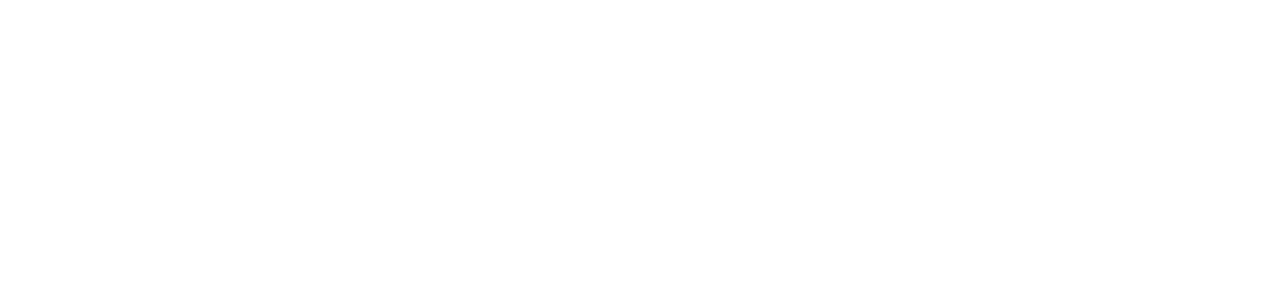
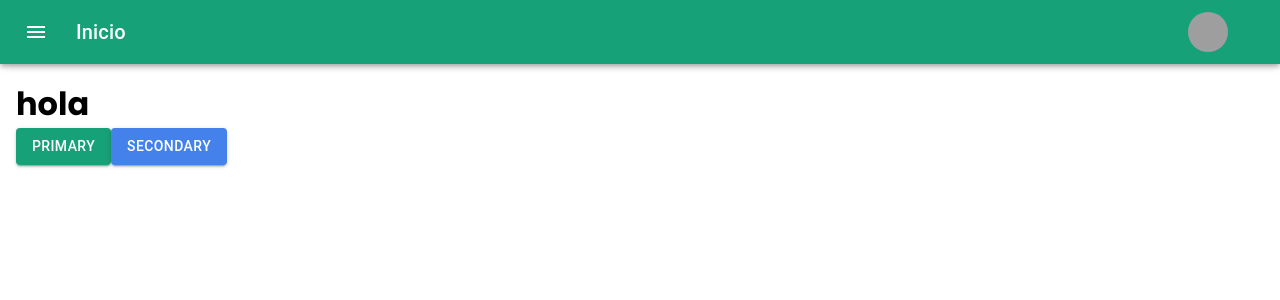
Before and after one commit to AlexRose97/SemiProyectoG4, a React (Create React App) app in the folder covidas/: page /Inicio in a window 1280 px wide. Shown: the top 300 px of the page. Built offline with nearby package versions, Linux system fonts and the light colour scheme; sample sign-in values are in the browser's storage; grey boxes are pictures that could not be loaded.

Commit message:
variable de sesion

```diff
--- a/covidas/package.json
+++ b/covidas/package.json
@@ -13,6 +13,7 @@
     "react-dom": "^17.0.2",
     "react-router-dom": "^5.2.0",
     "react-scripts": "^4.0.3",
+    "sweetalert2": "^10.16.5",
     "web-vitals": "^1.1.1"
   },
   "scripts": {
--- a/covidas/src/App.js
+++ b/covidas/src/App.js
@@ -1,16 +1,35 @@
 import React from "react";
 import { BrowserRouter as Router, Switch, Route } from "react-router-dom";
 
-import { Inicio } from "./Ingreso/RegistroyLogin";
+import { ProtecPage } from "./Sesion/ProtecPage";
+
+import { RegistroyLogin } from "./Ingreso/RegistroyLogin";
+import { Inicio } from "./Paginas/Inicio";
+
+import { createMuiTheme } from "@material-ui/core/styles";
+import { ThemeProvider } from "@material-ui/styles";
+
+const theme = createMuiTheme({
+  palette: {
+    primary: {
+      main: "#17a178",
+    },
+    secondary: {
+      main: "#4481eb",
+    },
+  },
+});
 
 function App() {
   return (
     <Router>
-      <div className="App">
+      <ThemeProvider theme={theme}>
         <Switch>
-          <Route path="/" exact component={Inicio} />
+          <Route path="/" exact component={RegistroyLogin} />
+          <ProtecPage path="/Inicio" exact component={Inicio} />
+          <ProtecPage component={Inicio} />
         </Switch>
-      </div>
+      </ThemeProvider>
     </Router>
   );
 }
--- a/covidas/src/Ingreso/RegistroyLogin.jsx
+++ b/covidas/src/Ingreso/RegistroyLogin.jsx
@@ -1,11 +1,13 @@
 import React from "react";
-import { IconButton } from "@material-ui/core";
+import { Button, IconButton } from "@material-ui/core";
 import { PhotoCamera } from "@material-ui/icons";
 import "./style.css";
 import imgLogin from "./img/log.svg";
 import imgRegistro from "./img/register.svg";
 
-export class Inicio extends React.Component {
+import Credenciales from "../Sesion/Credenciales";
+
+export class RegistroyLogin extends React.Component {
   render() {
     return (
       <div style={{ minWidth: "100%" }}>
@@ -17,19 +19,53 @@ export class Inicio extends React.Component {
 
 export default function FullInicio({ props }) {
   //variables
-  const [fperfil, setfperfil] = React.useState(
-    "https://encrypted-tbn0.gstatic.com/images?q=tbn:ANd9GcQuUEPOKj_QDRKMi_9yr_Z30Hlg43b4BQzcWg&usqp=CAU"
-  );
+  const [fperfil, setfperfil] = React.useState(Credenciales.PerfilDefault);
+  const [fcargada, setfcargada] = React.useState(false);
+  //------------evitar entrar al registro/login al tener session
+  React.useEffect(() => {
+    if (Credenciales.isAuthenticated()) {
+      //console.log("logueado")
+      props.history.push("/Inicio");
+    } else {
+      //console.log("no logueado")
+    }
+  }, []);
 
-  //Funciones que permiten cambiar entre login/registro
+  //------------metodo para cargar fotos
+  const metodoFoto = (e) => {
+    const reader = new FileReader();
+    reader.onload = () => {
+      if (reader.readyState === 2) {
+        setfperfil(reader.result);
+        setfcargada(true);
+      }
+    };
+    reader.readAsDataURL(e.target.files[0]);
+  };
+
+  //--------------Metodo para registrar
+  const metodoRegistrar = () => {};
+  //--------------Metodo para el login
+  const metodoIngresar = () => {
+    //crear el json de session
+    const session = {
+      idUser: 1,
+      nombre: "Alex",
+    };
+    //guardar sesion en el localStorage
+    Credenciales.login(session);
+    console.log(Credenciales.isAuthenticated());
+    //navegar hacia el inicio
+    props.history.push("/Inicio");
+  };
+
+  //--------------Funciones que permiten cambiar entre login/registro
   const mostrarRegistro = () => {
     const container = document.querySelector(".container");
     container.classList.add("sign-up-mode");
-    //container.classList.remove("sign-up-mode");
   };
   const mostrarLogin = () => {
     const container = document.querySelector(".container");
-    //container.classList.add("sign-up-mode");
     container.classList.remove("sign-up-mode");
   };
   return (
@@ -46,7 +82,7 @@ export default function FullInicio({ props }) {
               <i className="fas fa-lock"></i>
               <input type="password" placeholder="Password" />
             </div>
-            <button className="btn" onClick={() => {}}>
+            <button className="btn" onClick={metodoIngresar}>
               Ingresar
             </button>
 
@@ -64,16 +100,34 @@ export default function FullInicio({ props }) {
                 width: 300,
                 height: 200,
                 backgroundImage: "url(" + fperfil + ")",
-                backgroundSize: "cover",
+                backgroundPosition: "center",
+                backgroundRepeat: "no-repeat",
+                backgroundSize: "contain",
                 display: "flex",
                 flexFlow: "wrap",
                 justifyContent: "center",
                 alignContent: "flex-end",
               }}
             >
-              <button className="btn" onClick={() => {}}>
-                Perfil
-              </button>
+              <input
+                accept="image/*"
+                style={{ display: "none" }}
+                id="contained-button-file"
+                multiple
+                type="file"
+                onChange={metodoFoto}
+              />
+              <label htmlFor="contained-button-file">
+                <Button
+                  variant="contained"
+                  color="primary"
+                  component="span"
+                  startIcon={<PhotoCamera />}
+                >
+                  Cargar Foto
+                </Button>
+              </label>
+
               <div style={{ width: "60%" }}></div>
             </div>
             <div className="input-field">
@@ -88,7 +142,7 @@ export default function FullInicio({ props }) {
               <i className="fas fa-lock"></i>
               <input type="password2" placeholder="Confirmar contraseña" />
             </div>
-            <button className="btn" onClick={() => {}}>
+            <button className="btn" onClick={metodoRegistrar}>
               Guardar
             </button>
           </div>
--- /dev/null
+++ b/covidas/src/Navbar/Navbar.jsx
@@ -0,0 +1,125 @@
+import React, { useState } from "react";
+import { makeStyles } from "@material-ui/core/styles";
+import AppBar from "@material-ui/core/AppBar";
+import Toolbar from "@material-ui/core/Toolbar";
+import Typography from "@material-ui/core/Typography";
+import Button from "@material-ui/core/Button";
+import IconButton from "@material-ui/core/IconButton";
+import MenuIcon from "@material-ui/icons/Menu";
+import { Avatar, Drawer, MenuItem } from "@material-ui/core";
+
+import Credenciales from "../Sesion/Credenciales";
+
+const useStyles = makeStyles((theme) => ({
+  root: {
+    flexGrow: 1,
+  },
+  menuButton: {
+    marginRight: theme.spacing(2),
+  },
+  title: {
+    flexGrow: 1,
+  },
+}));
+
+export default function Navbar({ props, tituloP, foto , colorB}) {
+  const classes = useStyles();
+  const [openDraw, setopenDraw] = useState(false);
+  const [anchor, setAnchor] = useState("left");
+
+  const abrirMenu = () => {
+    setAnchor("left");
+    setopenDraw(true);
+  };
+  const abrirPerfil = () => {
+    setAnchor("right");
+    setopenDraw(true);
+  };
+
+  const salir = () => {
+    Credenciales.logout();
+    props.history.push("/");
+  };
+  const irInicio = () => {
+    props.history.push("/Inicio");
+  };
+  const irPerfil = () => {
+    props.history.push("/Perfil");
+  };
+  const irAlbumes = () => {
+    props.history.push("/Albumes");
+  };
+  const irFotos = () => {
+    props.history.push("/Fotos");
+  };
+  const irChatBot = () => {
+    props.history.push("/ChatBot");
+  };
+
+  return (
+    <div className={classes.root}>
+      <AppBar position="fixed" style={{backgroundColor:colorB}}>
+        <Toolbar>
+          <IconButton
+            edge="start"
+            className={classes.menuButton}
+            color="inherit"
+            aria-label="menu"
+            onClick={abrirMenu}
+          >
+            <MenuIcon />
+          </IconButton>
+          <Typography variant="h6" className={classes.title}>
+            {tituloP}
+          </Typography>
+          <MenuItem>
+            <Button color="inherit" onClick={abrirPerfil}>
+              <Avatar alt="Remy Sharp" src={foto} />
+            </Button>
+          </MenuItem>
+        </Toolbar>
+      </AppBar>
+      <Toolbar />
+      <Drawer
+        anchor={anchor}
+        open={openDraw}
+        onClose={() => setopenDraw(false)}
+      >
+        <div
+          style={{
+            width: "250px",
+            height: "100%",
+            display: "flex",
+            flexDirection: "column",
+          }}
+        >
+          {anchor === "left" ? (
+            <div>
+              <Button style={{ width: "100%" }} onClick={irInicio}>
+                Inicio
+              </Button>
+              <Button style={{ width: "100%" }} onClick={irPerfil}>
+                Perfil
+              </Button>
+              <Button style={{ width: "100%" }} onClick={irAlbumes}>
+                Albumes
+              </Button>
+              <Button style={{ width: "100%" }} onClick={irFotos}>
+                Fotos
+              </Button>
+              <Button style={{ width: "100%" }} onClick={irChatBot}>
+                Ayuda
+              </Button>
+            </div>
+          ) : (
+            <div>
+              <Button style={{ width: "100%" }} onClick={salir}>
+                Salir
+              </Button>
+            </div>
+          )}
+        </div>
+      </Drawer>
+    </div>
+  );
+}
--- /dev/null
+++ b/covidas/src/Paginas/Inicio.jsx
@@ -0,0 +1,73 @@
+import React from "react";
+import Navbar from "../Navbar/Navbar";
+import { makeStyles } from "@material-ui/core/styles";
+import Button from "@material-ui/core/Button";
+import Credenciales from "../Sesion/Credenciales";
+
+export class Inicio extends React.Component {
+  render() {
+    return (
+      <div style={{ minWidth: "100%" }}>
+        <Navbar
+          props={this.props}
+          tituloP={"Inicio"}
+          foto={Credenciales.PerfilDefault}
+          //colorB="#c02748"
+          //colorB="#ffa600"
+        />
+        <FullInicio props={this.props} />
+      </div>
+    );
+  }
+}
+
+const useStyles = makeStyles((theme) => ({
+  root: {
+    flexGrow: 1,
+    padding: theme.spacing(2),
+  },
+  paper: {
+    padding: theme.spacing(2),
+  },
+  photo: {
+    maxWidth: 300,
+    maxHeight: 300,
+    //borderRadius: "50%",
+  },
+  formControl: {
+    margin: theme.spacing(1),
+    minWidth: 120,
+  },
+  input: {
+    display: "none",
+  },
+}));
+
+export default function FullInicio({ props }) {
+  const classes = useStyles();
+  const [newfoto, setnewfoto] = React.useState(Credenciales.PerfilDefault);
+  const [fcargada, setfcargada] = React.useState(false);
+  //--------------------------- cargar foto
+  const CargarFoto = (e) => {
+    const reader = new FileReader();
+    reader.onload = () => {
+      if (reader.readyState === 2) {
+        setnewfoto(reader.result);
+        setfcargada(true);
+      }
+    };
+    reader.readAsDataURL(e.target.files[0]);
+  };
+
+  return (
+    <div className={classes.root}>
+      <h1>hola</h1>
+      <Button variant="contained" color="primary">
+        Primary
+      </Button>
+      <Button variant="contained" color="secondary">
+        Secondary
+      </Button>
+    </div>
+  );
+}
--- /dev/null
+++ b/covidas/src/Sesion/Credenciales.jsx
@@ -0,0 +1,24 @@
+class Credenciales {
+  constructor() {
+    this.authenticated = false;
+    this.host = "localhost";
+    //variables Register-------
+    this.PerfilDefault =
+      "https://i.pinimg.com/236x/d2/28/71/d22871b6c9e94e1d973663bbe1d0b276.jpg";
+  }
+  login(user) {
+    window.localStorage.setItem("user", JSON.stringify(user));
+    this.authenticated = true;
+  }
+
+  logout() {
+    this.authenticated = false;
+    window.localStorage.clear();
+  }
+
+  isAuthenticated() {
+    return JSON.parse(window.localStorage.getItem("user"));
+  }
+}
+
+export default new Credenciales();
--- /dev/null
+++ b/covidas/src/Sesion/ProtecPage.jsx
@@ -0,0 +1,27 @@
+import React from "react";
+import { Route, Redirect } from "react-router-dom";
+import Credenciales from "./Credenciales";
+
+export const ProtecPage = ({ component: Component, ...rest }) => {
+  return (
+    <Route
+      {...rest}
+      render={(props) => {
+        if (Credenciales.isAuthenticated()) {
+          return <Component {...props} />;
+        } else {
+          return (
+            <Redirect
+              to={{
+                pathname: "/",
+                state: {
+                  from: props.location,
+                },
+              }}
+            />
+          );
+        }
+      }}
+    />
+  );
+};
```
Also changed, not shown: covidas/src/index.js (+8 -7 lines), 1 other file (tests, documents, lock files or other folders).
